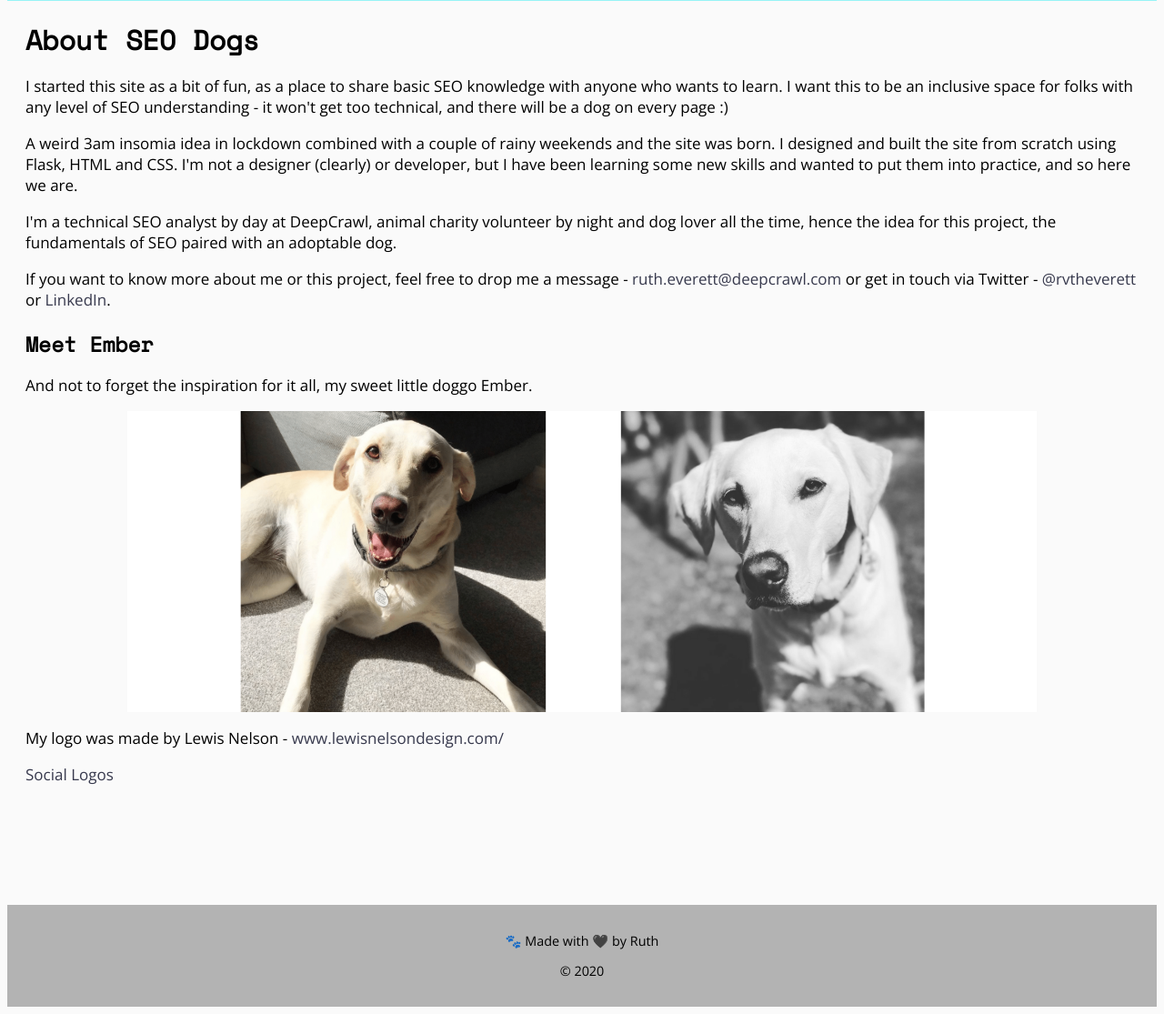
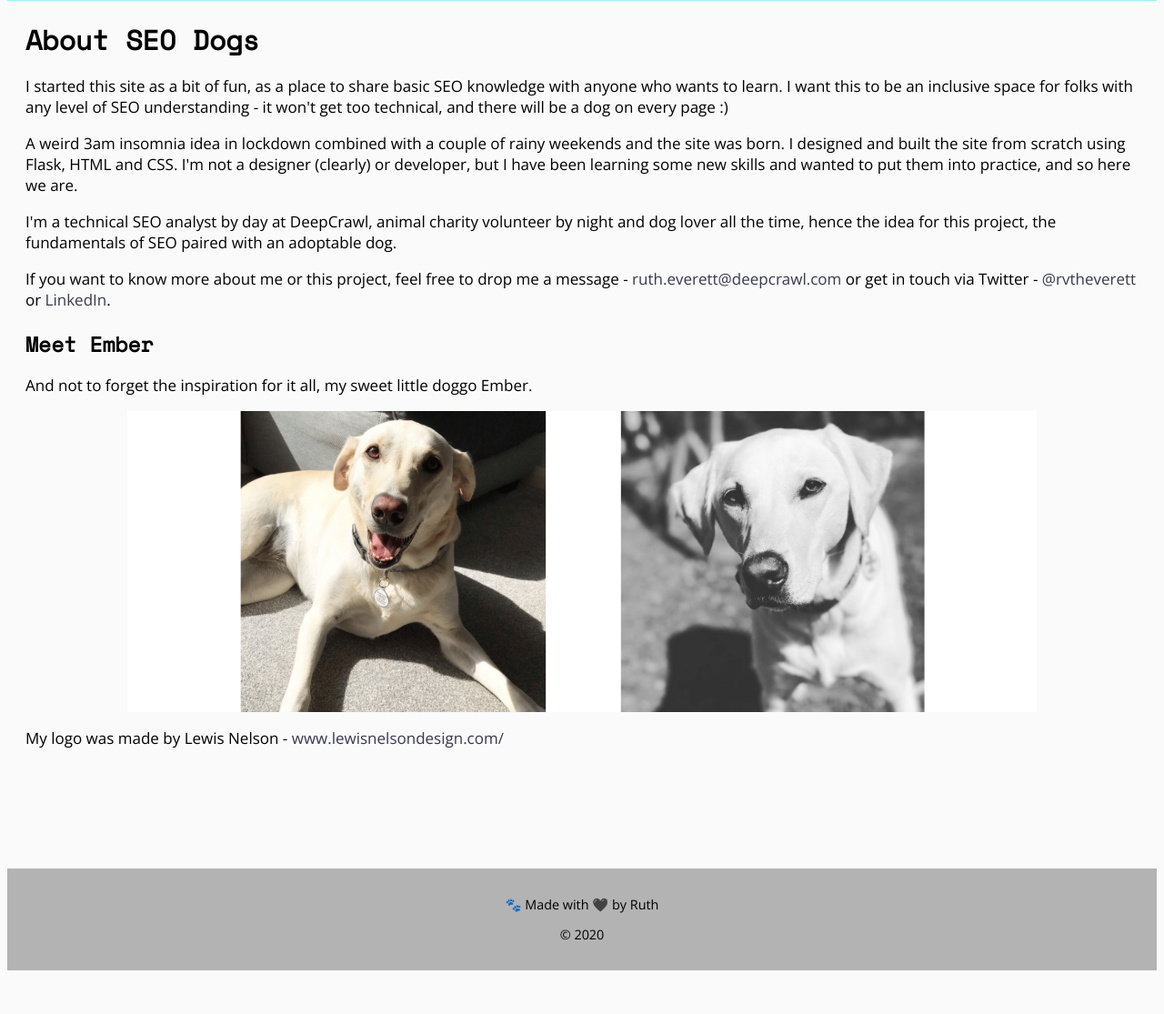
Before and after one commit to rvth/seo-dogs, a Flask app: page /about in a window 1280 px wide. Shown: the part 419-1534 px from the top of the page at 91% size. After the commit the page ends 1486 px from the top, so only its background shows below. Run offline with Flask 2, Linux system fonts and the light colour scheme.

Commit message:
small updates

```diff
--- a/templates/about.html
+++ b/templates/about.html
@@ -11,7 +11,7 @@
 <h1>About SEO Dogs</h1>
     <p>I started this site as a bit of fun, as a place to share basic SEO knowledge with anyone who wants to learn. I want this to be an inclusive space for folks with any level of SEO understanding - it won't get too technical, and there will be a dog on every page :)</p>
 
-    <p>A weird 3am insomia idea in lockdown combined with a couple of rainy weekends and the site was born. I designed and built the site from scratch using Flask, HTML and CSS. I'm not a designer (clearly) or developer, but I have been learning some new skills and wanted to put them into practice, and so here we are.</p>
+    <p>A weird 3am insomnia idea in lockdown combined with a couple of rainy weekends and the site was born. I designed and built the site from scratch using Flask, HTML and CSS. I'm not a designer (clearly) or developer, but I have been learning some new skills and wanted to put them into practice, and so here we are.</p>
 
     <p>I'm a technical SEO analyst by day at DeepCrawl, animal charity volunteer by night and dog lover all the time, hence the idea for this project, the fundamentals of SEO paired with an adoptable dog.</p>
 
@@ -22,7 +22,6 @@
     <img alt="Ember" src="{{url_for('static', filename='ember.webp')}}" class="responsive">
 
     <p>My logo was made by Lewis Nelson - <a href="https://www.lewisnelsondesign.com/">www.lewisnelsondesign.com/</a></p>
-<p><a href="https://www.daddydesign.com/wordpress/8-bit-vector-social-icon-pack/">Social Logos</a></p>
 <br>
 <br>
 <br>
--- a/templates/on-page.html
+++ b/templates/on-page.html
@@ -12,7 +12,7 @@
     {% extends "template.html" %}
     {% block content %}
 
-<h1>Heading Tags</h1>
+<h1>On Page SEO</h1>
 
 <div class="cards_2">
     <div class="card_2">
```
Also changed, not shown: static/instagram.webp (deleted), static/linkedin.webp (deleted), static/twitter.webp (deleted), 1 other file.
